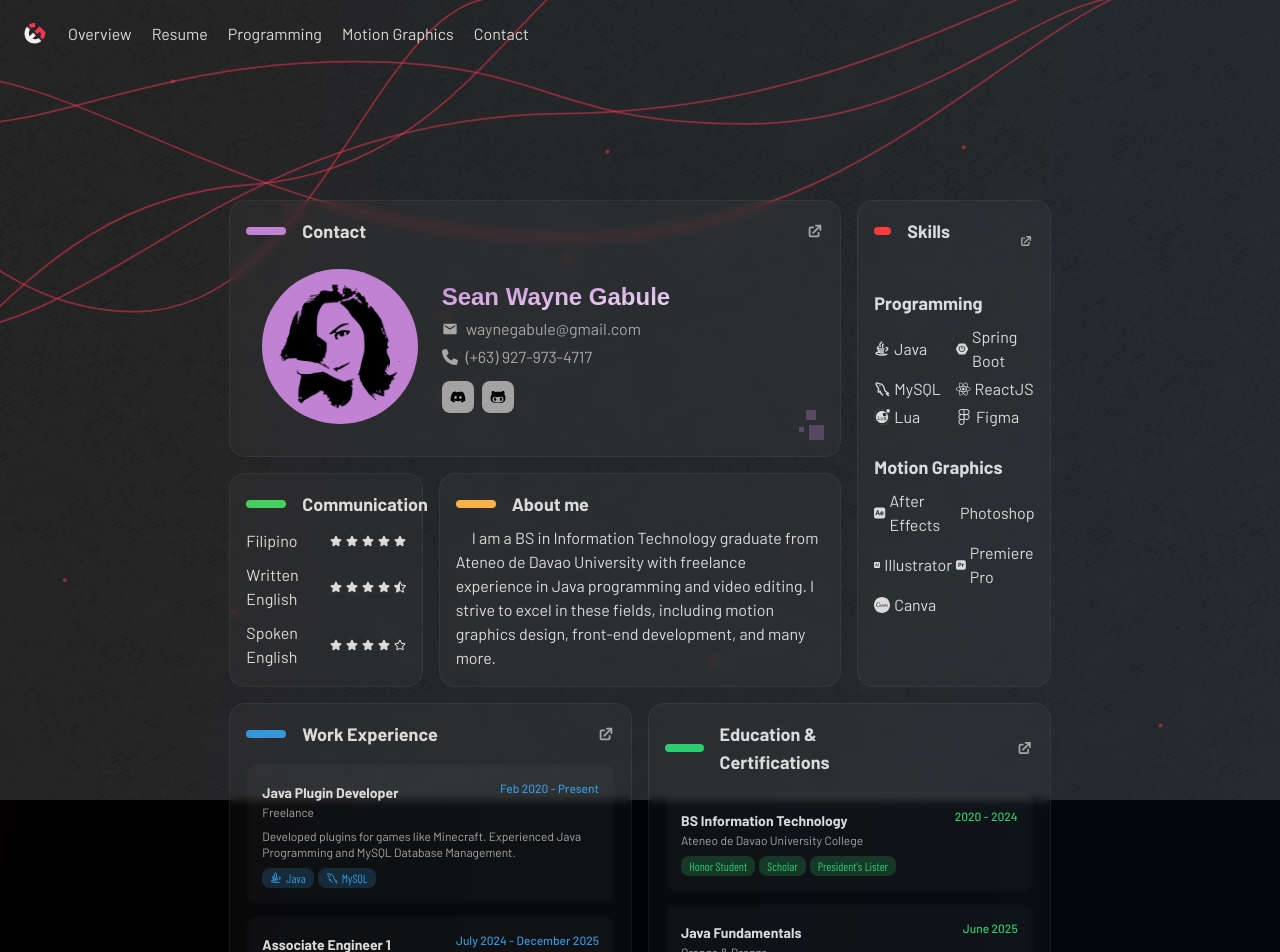
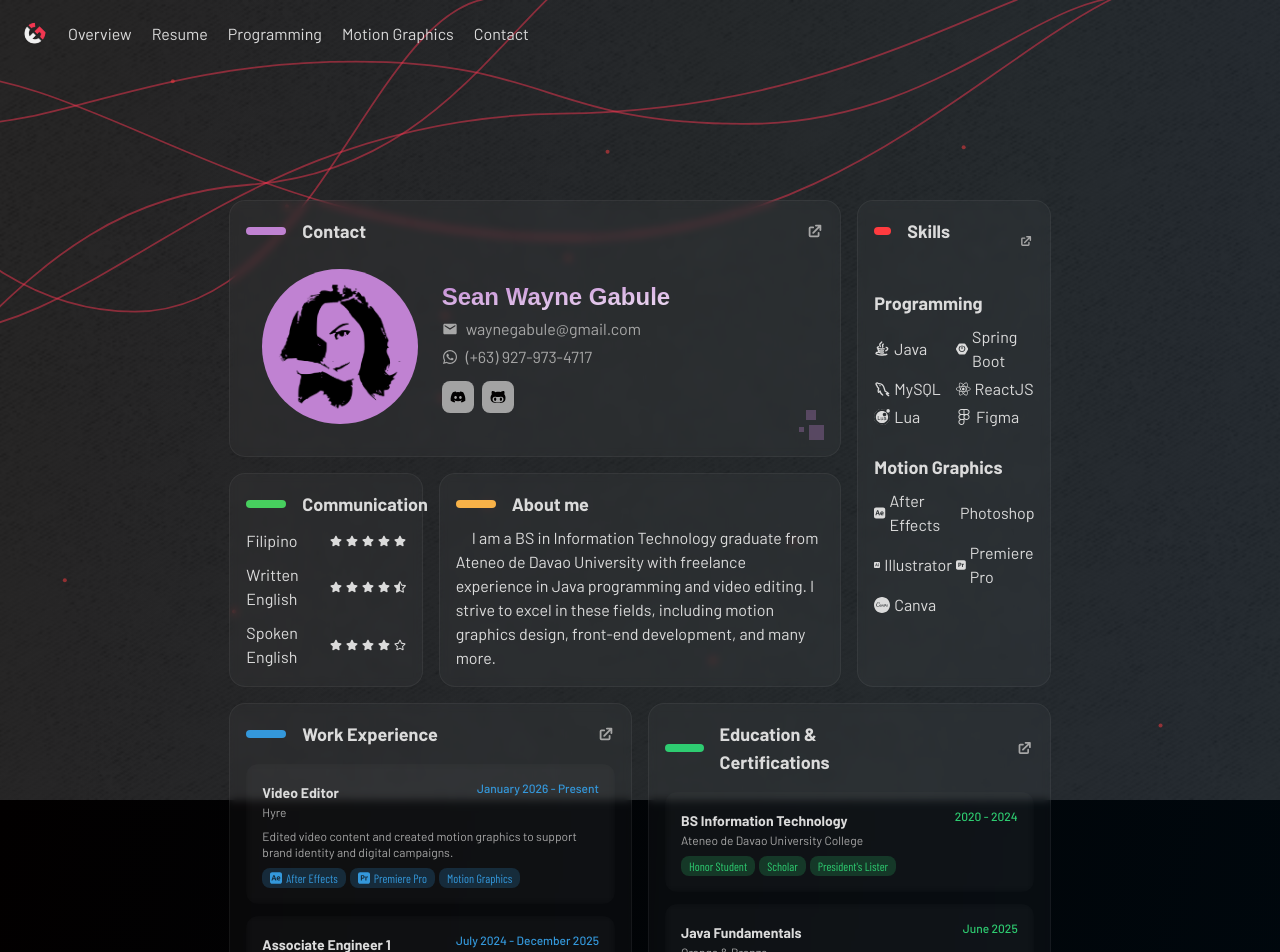
Before and after one commit to Coralise/Wayne-Portfolio, a Next.js app: page / in a window 1280 px wide. Shown: the top 952 px of the page. Built offline with nearby package versions, Linux system fonts and the light colour scheme; a web font is replaced by a local one; what tailwindcss-motion would draw is missing.

Commit message:
Add WhatsApp icon and update contact details in portfolio

```diff
--- a/app/contact/page.js
+++ b/app/contact/page.js
@@ -1,6 +1,6 @@
 "use client";
 
-import { FaDiscord, FaFacebookF, FaGithubAlt, FaLinkedinIn, FaPhoneAlt } from "react-icons/fa";
+import { FaDiscord, FaFacebookF, FaGithubAlt, FaLinkedinIn, FaPhoneAlt, FaWhatsapp } from "react-icons/fa";
 import { FaLocationDot } from "react-icons/fa6";
 import { IoMdMail } from "react-icons/io";
 
@@ -12,7 +12,7 @@ export default function Contact() {
                 <span className="text-5xl font-bold">Let's Chat<span className="text-highlight font-black">.</span></span>
 
                 <span className="mt-8 flex gap-1 items-center text-foreground-2nd"><span className="text-foreground"><IoMdMail /></span> waynegabule@gmail.com</span>
-                <span className="flex gap-1 items-center text-foreground-2nd"><span className="text-foreground"><FaPhoneAlt /></span> (+63) 927 973 4717</span>
+                <span className="flex gap-1 items-center text-foreground-2nd"><span className="text-foreground"><FaWhatsapp /></span> (+63) 927 973 4717</span>
                 <span className="flex gap-1 items-center text-foreground-2nd"><span className="text-foreground"><FaLocationDot /></span> Davao City, Davao del Sur, Philippines</span>
 
                 <div className="mt-8 flex gap-2">
@@ -36,8 +36,18 @@ export default function Contact() {
                         action="https://formspree.io/f/xyzjkvbe"
                         method="POST"
                     >
-                        <input className="w-full py-2 px-4 input bg-[#18181b] text-background border border-foreground-2nd rounded-md focus:outline-none focus:border-highlight placeholder:text-foreground-2nd transition-all duration-300" placeholder="Email" name="email" />
-                        <textarea className="input bg-[#18181b] text-background border border-foreground-2nd rounded-md focus:outline-none focus:border-highlight placeholder:text-foreground-2nd transition-all duration-300" rows={7} placeholder="Body" name="body" />
+                        <input
+                            className="w-full py-2 px-4 input text-background bg-background-dark border border-foreground-2nd rounded-md focus:outline-none focus:border-highlight placeholder:text-foreground-2nd transition-all duration-300"
+                            placeholder="Email"
+                            name="email"
+                        />
+
+                        <textarea
+                            className="input text-background bg-background-dark border border-foreground-2nd rounded-md focus:outline-none focus:border-highlight placeholder:text-foreground-2nd transition-all duration-300 p-2"
+                            rows={7}
+                            placeholder="Body"
+                            name="body"
+                        />
                         <button className="self-end py-2 px-4 bg-highlighter-2nd text-foreground rounded-md font-bold border-4 border-transparent hover:border-highlighter-2nd hover:bg-transparent hover:text-highlighter-2nd transition-all duration-300" type="submit">Send Email</button>
                     </form>
                 </div>
--- a/app/page.js
+++ b/app/page.js
@@ -9,7 +9,7 @@ import Tag from "./components/tag";
 import { HiExternalLink } from "react-icons/hi";
 import { MdEmail } from "react-icons/md";
 import { FaPhone } from "react-icons/fa6";
-import { FaDiscord, FaGithubAlt, FaRegStar, FaStar, FaStarHalfAlt, FaReact, FaFigma } from "react-icons/fa";
+import { FaDiscord, FaGithubAlt, FaRegStar, FaStar, FaStarHalfAlt, FaReact, FaFigma, FaWhatsapp } from "react-icons/fa";
 import { RiJavaLine, RiFlutterFill } from "react-icons/ri";
 import { SiSpringboot, SiLua, SiAdobeaftereffects, SiAdobephotoshop, SiAdobeillustrator, SiAdobepremierepro, SiCanva, SiNextdotjs, SiFirebase } from "react-icons/si";
 import { TbBrandMysql } from "react-icons/tb";
@@ -227,7 +227,7 @@ export default function Home() {
                 <div className="md:col-span-2 max-md:col-span-3 flex flex-col gap-1 justify-center max-md:items-center max-md:text-center">
                   <span className="text-2xl font-bold font-sour-gummy text-transparent bg-clip-text bg-gradient-to-tl from-white to-[#C082D2]">Sean Wayne Gabule</span>
                   <span className="text-foreground-2nd flex gap-2 items-center"><MdEmail />waynegabule@gmail.com</span>
-                  <span className="text-foreground-2nd flex gap-2 items-center"><FaPhone />(+63) 927-973-4717</span>
+                  <span className="text-foreground-2nd flex gap-2 items-center"><FaWhatsapp />(+63) 927-973-4717</span>
                   <div className="mt-2 flex gap-2">
                     <a href="https://discord.com/users/254225248889602048" target="_blank" className="flex w-fit p-2 bg-neutral-400 rounded-lg transition-all duration-500 hover:bg-transparent text-background hover:text-[#7289da] shadow-[transparent_0px_0px_5px_4px] hover:shadow-[#7289da_0px_0px_5px_4px]">
                         <FaDiscord className="size-4" />
@@ -308,15 +308,18 @@ export default function Home() {
                   <div className="relative overflow-hidden rounded-xl bg-background/30 backdrop-blur-sm border-foreground-2nd/20 p-4 hover:border-[#3498db]/50 transition-all duration-300">
                     <div className="flex justify-between items-start mb-2">
                       <div>
-                        <span className="text-sm font-bold text-foreground">Java Plugin Developer</span>
-                        <span className="text-xs text-foreground-2nd block">Freelance</span>
+                        <span className="text-sm font-bold text-foreground">Video Editor</span>
+                        <span className="text-xs text-foreground-2nd block">Hyre</span>
                       </div>
-                      <span className="text-xs text-[#3498db] font-medium">Feb 2020 - Present</span>
+                      <span className="text-xs text-[#3498db] font-medium">January 2026 - Present</span>
                     </div>
-                    <p className="text-xs text-foreground-2nd">Developed plugins for games like Minecraft. Experienced Java Programming and MySQL Database Management.</p>
+                    <p className="text-xs text-foreground-2nd">
+                      Edited video content and created motion graphics to support brand identity and digital campaigns.
+                    </p>
                     <div className="flex gap-1 mt-2 flex-wrap">
-                      <Tag text="Java" icon="java" color="#3498db" />
-                      <Tag text="MySQL" icon="mysql" color="#3498db" />
+                      <Tag text="After Effects" icon="aftereffects" color="#3498db" />
+                      <Tag text="Premiere Pro" icon="premierepro" color="#3498db" />
+                      <Tag text="Motion Graphics" icon="sparkles" color="#3498db" />
                     </div>
                   </div>
                   <div className="relative overflow-hidden rounded-xl bg-background/30 backdrop-blur-sm border-foreground-2nd/20 p-4 hover:border-[#3498db]/50 transition-all duration-300">
```
